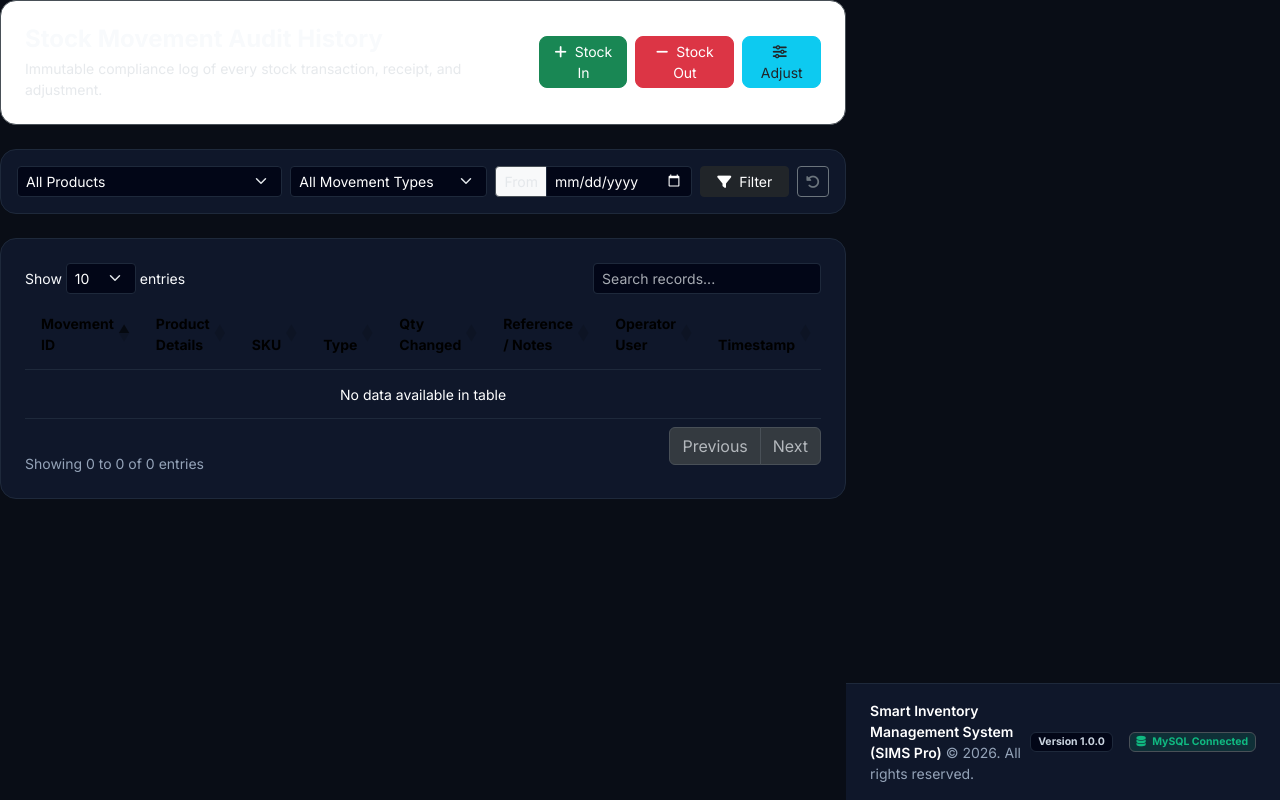
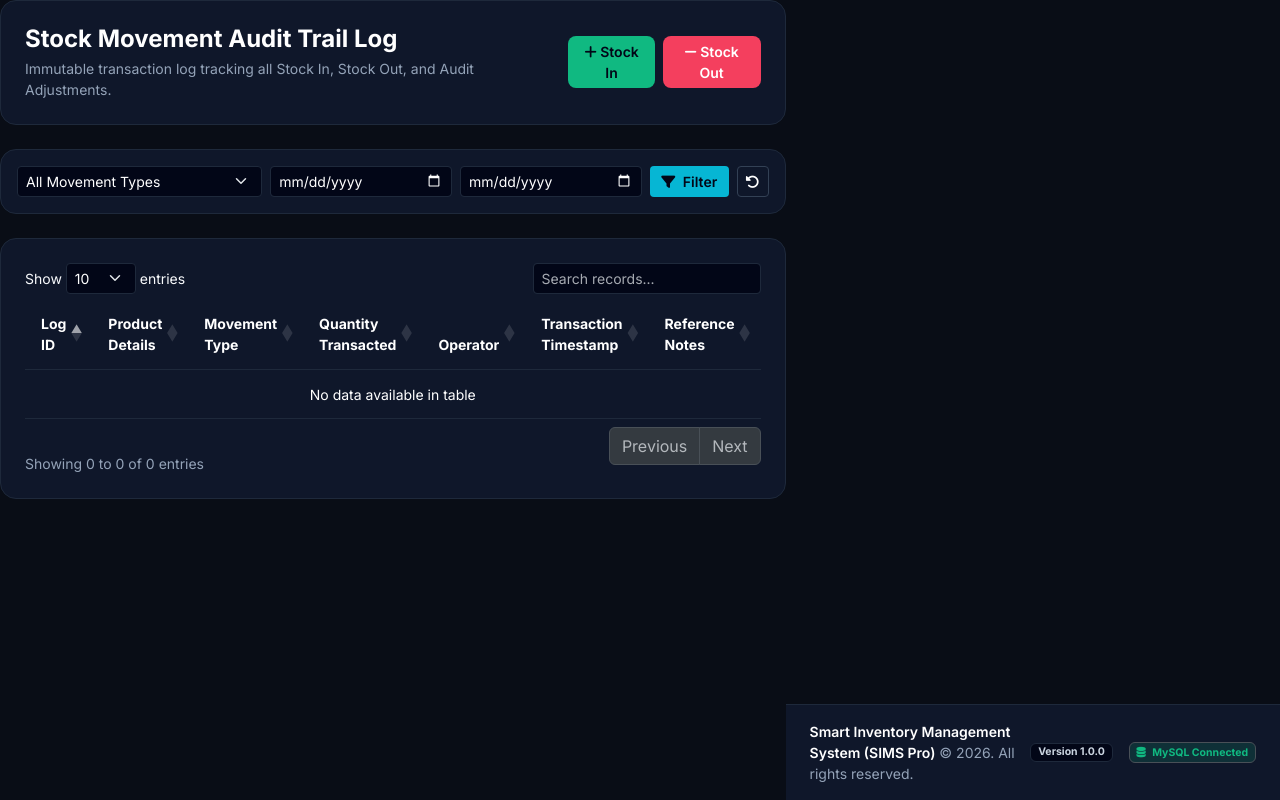
Before and after one commit to jayandisemini/inventory-management-system, a PHP site: template app/Views/movements/index.php in a window 1280 px wide. Run offline with PHP 8.4, Linux system fonts and the light colour scheme; the template is opened without the code that fills it, so the values that code supplies are empty; some libraries are stand-ins or nearby versions.

Commit message:
fix: Update Stock In, Stock Out, Adjust and Movements pages to dark theme

```diff
--- a/app/Views/movements/index.php
+++ b/app/Views/movements/index.php
@@ -1,89 +1,80 @@
+<?php
+use App\Core\CSRF;
+?>
 <div class="container-fluid px-0">
 
-    <div class="d-flex flex-column flex-md-row justify-content-between align-items-md-center mb-4 gap-3 bg-white p-4 rounded-4 border shadow-xs">
+    <div class="d-flex flex-column flex-md-row justify-content-between align-items-md-center mb-4 gap-3 bg-slate-900 p-4 rounded-4 border border-slate-800">
         <div>
-            <h4 class="fw-bold text-slate-900 mb-1">Stock Movement Audit History</h4>
-            <p class="text-muted fs-7 mb-0">Immutable compliance log of every stock transaction, receipt, and adjustment.</p>
+            <h4 class="fw-bold text-white mb-1">Stock Movement Audit Trail Log</h4>
+            <p class="text-slate-400 fs-7 mb-0">Immutable transaction log tracking all Stock In, Stock Out, and Audit Adjustments.</p>
         </div>
         <div class="d-flex gap-2">
-            <a href="/inventory/stock-in" class="btn btn-success btn-sm rounded-3">
-                <i class="fas fa-plus me-1"></i> Stock In
+            <a href="/inventory/stock-in" class="btn btn-emerald btn-sm rounded-3 fw-semibold">
+                <i class="fas fa-plus me-1.5"></i> Stock In
             </a>
-            <a href="/inventory/stock-out" class="btn btn-danger btn-sm rounded-3">
-                <i class="fas fa-minus me-1"></i> Stock Out
-            </a>
-            <a href="/inventory/adjust" class="btn btn-info btn-sm text-dark rounded-3">
-                <i class="fas fa-sliders me-1"></i> Adjust
+            <a href="/inventory/stock-out" class="btn btn-rose btn-sm rounded-3 fw-semibold">
+                <i class="fas fa-minus me-1.5"></i> Stock Out
             </a>
         </div>
     </div>
 
-    <!-- Movement History Filter -->
-    <div class="card border-0 shadow-xs rounded-4 bg-white p-3 mb-4">
+    <!-- Filter Bar -->
+    <div class="card border-0 rounded-4 bg-slate-900 p-3 mb-4">
         <form method="GET" action="/movements" class="row g-2 align-items-center">
             <div class="col-12 col-md-4">
-                <select name="product_id" class="form-select form-select-sm bg-light">
-                    <option value="">All Products</option>
-                    <?php foreach ($products as $p): ?>
-                        <option value="<?= $p->product_id ?>" <?= ($filters['product_id'] ?? '') == $p->product_id ? 'selected' : '' ?>>
-                            <?= htmlspecialchars($p->product_name) ?> (<?= htmlspecialchars($p->sku) ?>)
-                        </option>
-                    <?php endforeach; ?>
+                <select name="type" class="form-select form-select-sm bg-slate-950 text-white border-slate-800">
+                    <option value="">All Movement Types</option>
+                    <option value="Stock In" <?= ($filters['type'] ?? '') === 'Stock In' ? 'selected' : '' ?>>Stock In (Receiving)</option>
+                    <option value="Stock Out" <?= ($filters['type'] ?? '') === 'Stock Out' ? 'selected' : '' ?>>Stock Out (Dispatch)</option>
+                    <option value="Adjustment" <?= ($filters['type'] ?? '') === 'Adjustment' ? 'selected' : '' ?>>Adjustment (Audit)</option>
                 </select>
             </div>
 
             <div class="col-6 col-md-3">
-                <select name="type" class="form-select form-select-sm bg-light">
-                    <option value="">All Movement Types</option>
-                    <option value="Stock In" <?= ($filters['type'] ?? '') === 'Stock In' ? 'selected' : '' ?>>Stock In</option>
-                    <option value="Stock Out" <?= ($filters['type'] ?? '') === 'Stock Out' ? 'selected' : '' ?>>Stock Out</option>
-                    <option value="Adjustment" <?= ($filters['type'] ?? '') === 'Adjustment' ? 'selected' : '' ?>>Adjustment</option>
-                </select>
+                <input type="date" name="date_from" class="form-control form-control-sm bg-slate-950 text-white border-slate-800" value="<?= htmlspecialchars($filters['date_from'] ?? '') ?>">
             </div>
 
             <div class="col-6 col-md-3">
-                <div class="input-group input-group-sm">
-                    <span class="input-group-text bg-light text-muted">From</span>
-                    <input type="date" name="start_date" class="form-control bg-light" value="<?= htmlspecialchars($filters['start_date'] ?? '') ?>">
-                </div>
+                <input type="date" name="date_to" class="form-control form-control-sm bg-slate-950 text-white border-slate-800" value="<?= htmlspecialchars($filters['date_to'] ?? '') ?>">
             </div>
 
             <div class="col-12 col-md-2 d-flex gap-2">
-                <button type="submit" class="btn btn-sm btn-dark w-100"><i class="fas fa-filter me-1"></i> Filter</button>
-                <a href="/movements" class="btn btn-sm btn-outline-secondary"><i class="fas fa-rotate-left"></i></a>
+                <button type="submit" class="btn btn-sm btn-cyan w-100"><i class="fas fa-filter me-1"></i> Filter</button>
+                <a href="/movements" class="btn btn-sm btn-slate-800 text-white border border-slate-700"><i class="fas fa-rotate-left"></i></a>
             </div>
         </form>
     </div>
 
-    <!-- Movement Table -->
-    <div class="card border-0 shadow-xs rounded-4 bg-white p-4">
+    <!-- Audit Log Data Table -->
+    <div class="card border-0 rounded-4 bg-slate-900 p-4">
         <div class="table-responsive">
-            <table class="table table-hover align-middle mb-0" id="movementsDataTable">
-                <thead class="table-light">
-                    <tr>
-                        <th>Movement ID</th>
+            <table class="table align-middle mb-0 fs-7" id="movementsDataTable">
+                <thead>
+                    <tr class="text-slate-400">
+                        <th>Log ID</th>
                         <th>Product Details</th>
-                        <th>SKU</th>
-                        <th>Type</th>
-                        <th>Qty Changed</th>
-                        <th>Reference / Notes</th>
-                        <th>Operator User</th>
-                        <th>Timestamp</th>
+                        <th>Movement Type</th>
+                        <th>Quantity Transacted</th>
+                        <th>Operator</th>
+                        <th>Transaction Timestamp</th>
+                        <th>Reference Notes</th>
                     </tr>
                 </thead>
                 <tbody>
                     <?php foreach ($movements as $m): ?>
                         <tr>
-                            <td class="fw-mono text-muted fs-8">#LOG-<?= str_pad($m->movement_id, 5, '0', STR_PAD_LEFT) ?></td>
-                            <td class="fw-bold text-slate-900"><?= htmlspecialchars($m->product_name) ?></td>
-                            <td class="fw-mono text-muted fs-8"><?= htmlspecialchars($m->sku) ?></td>
+                            <td class="fw-mono text-cyan fs-8">#LOG-<?= str_pad($m->movement_id, 5, '0', STR_PAD_LEFT) ?></td>
+                            <td>
+                                <a href="/products/show?id=<?= $m->product_id ?>" class="fw-bold text-white text-decoration-none">
+                                    <?= htmlspecialchars($m->product_name) ?>
+                                </a>
+                                <small class="text-slate-400 font-mono d-block fs-8">SKU: <?= htmlspecialchars($m->sku) ?></small>
+                            </td>
                             <td><?= $m->getTypeBadgeHtml() ?></td>
-                            <td class="fw-bold fs-6 <?= $m->movement_type === 'Stock In' ? 'text-success' : ($m->movement_type === 'Stock Out' ? 'text-danger' : 'text-info') ?>">
-                                <?= $m->movement_type === 'Stock Out' ? '-' : '+' ?><?= number_format($m->quantity) ?>
-                            </td>
-                            <td class="fs-7 text-slate-700"><?= htmlspecialchars($m->reference_note ?? 'No reference note') ?></td>
-                            <td class="fs-7"><i class="fas fa-user-circle text-secondary me-1"></i><?= htmlspecialchars($m->user_name) ?></td>
-                            <td class="text-muted fs-8"><?= date('Y-m-d H:i:s', strtotime($m->created_at)) ?></td>
+                            <td class="fw-bold text-white fs-6"><?= $m->quantity ?></td>
+                            <td class="fw-semibold text-slate-300"><?= htmlspecialchars($m->user_name) ?></td>
+                            <td class="text-slate-400 fs-8"><?= date('Y-m-d H:i:s', strtotime($m->created_at)) ?></td>
+                            <td class="text-slate-400 fs-8"><?= htmlspecialchars($m->reference_note ?? 'N/A') ?></td>
                         </tr>
                     <?php endforeach; ?>
                 </tbody>
```
Also changed, not shown: app/Views/inventory/adjust.php (+14 -17 lines), app/Views/inventory/stock_in.php (+14 -14 lines), app/Views/inventory/stock_out.php (+16 -16 lines).
